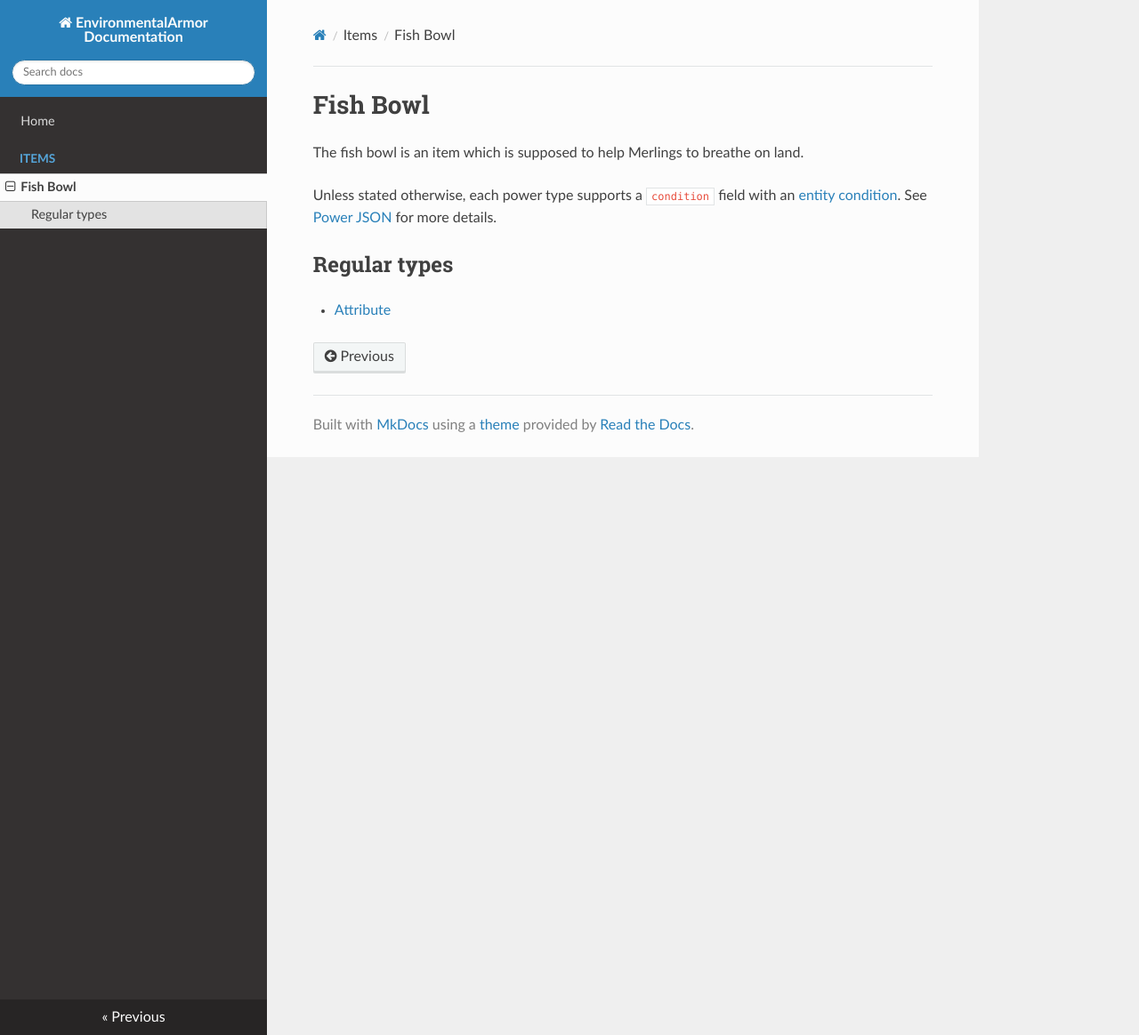
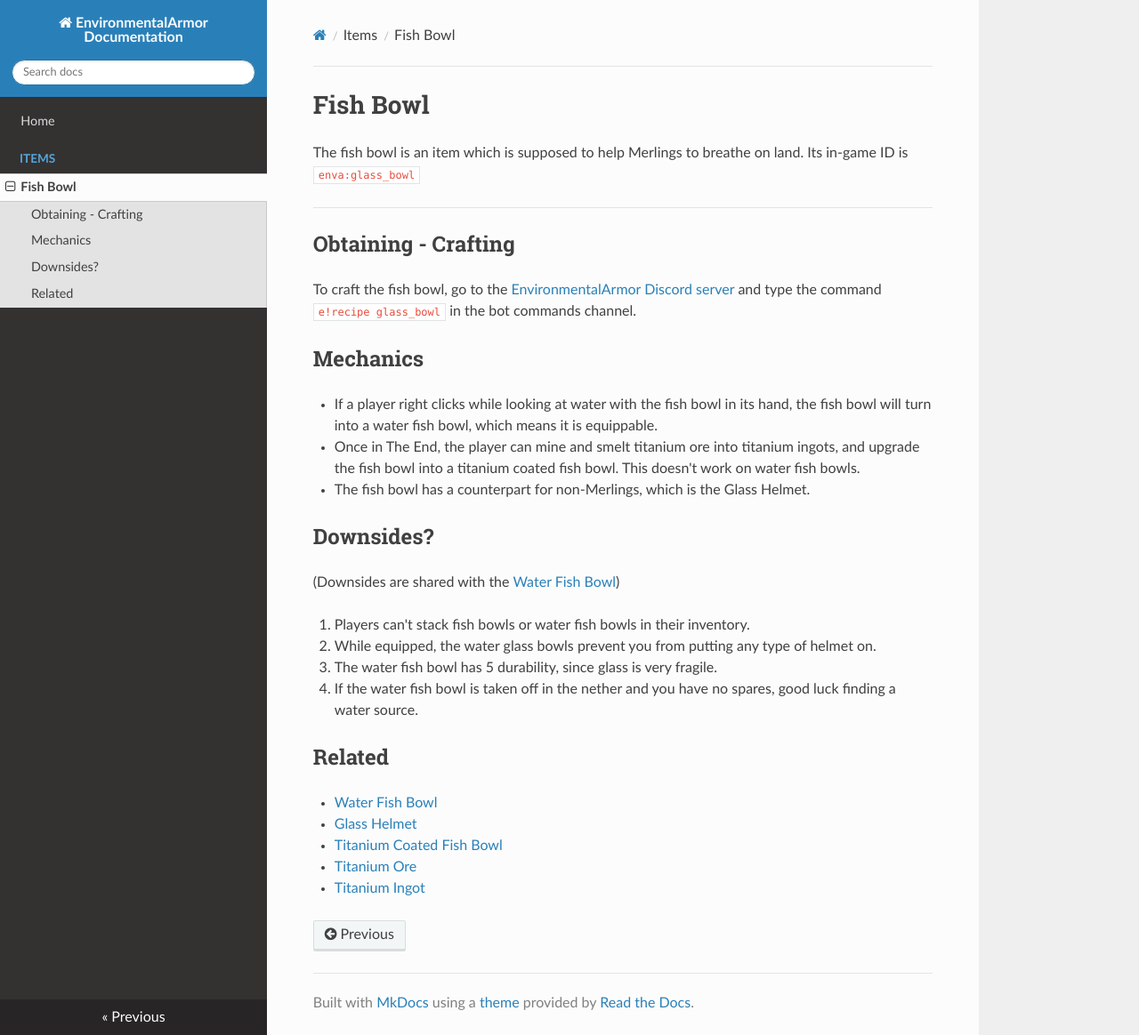
Before and after one commit to MagicQuartz/enva-docs, an MkDocs documentation site: the page built from docs/items/fish_bowl.md, in a window 1280 px wide and 1164 px high. Shown: the whole window at 89% size. Built offline with MkDocs 1.6.1, drawn with Linux system fonts in a browser that asks for light colours; nearby versions of some CDN libraries.

Commit message:
Initial Upload

```diff
--- a/docs/items/fish_bowl.md
+++ b/docs/items/fish_bowl.md
@@ -5,9 +5,31 @@ date: 2021-06-16
 # Fish Bowl
 
 The fish bowl is an item which is supposed to help Merlings to breathe on land.
+Its in-game ID is `enva:glass_bowl`
+---
+## Obtaining - Crafting
 
-Unless stated otherwise, each power type supports a `condition` field with an [entity condition](entity_conditions). See [Power JSON](power_json.md) for more details.
+To craft the fish bowl, go to the [EnvironmentalArmor Discord server](https://discord.gg/MzKD2yq8N8) and type the command `e!recipe glass_bowl` in the bot commands channel.
 
-## Regular types
+## Mechanics
 
-* [Attribute](power_types/attribute.md)
+* If a player right clicks while looking at water with the fish bowl in its hand, the fish bowl will turn into a water fish bowl, which means it is equippable.
+* Once in The End, the player can mine and smelt titanium ore into titanium ingots, and upgrade the fish bowl into a titanium coated fish bowl. This doesn't work on water fish bowls.
+* The fish bowl has a counterpart for non-Merlings, which is the Glass Helmet.
+
+## Downsides?
+
+(Downsides are shared with the [Water Fish Bowl](items/water_fish_bowl.md))
+
+1. Players can't stack fish bowls or water fish bowls in their inventory.
+2. While equipped, the water glass bowls prevent you from putting any type of helmet on.
+3. The water fish bowl has 5 durability, since glass is very fragile.
+4. If the water fish bowl is taken off in the nether and you have no spares, good luck finding a water source.
+
+## Related
+
+* [Water Fish Bowl](items/water_fish_bowl.md)
+* [Glass Helmet](items/glass_helmet.md)
+* [Titanium Coated Fish Bowl](items/titanium_coated_fish_bowl.md)
+* [Titanium Ore](blocks/titanium_ore.md)
+* [Titanium Ingot](items/titanium_ingot.md)
```
Also changed, not shown: docs/items/water_fish_bowl.md (added, +35 -0 lines).
